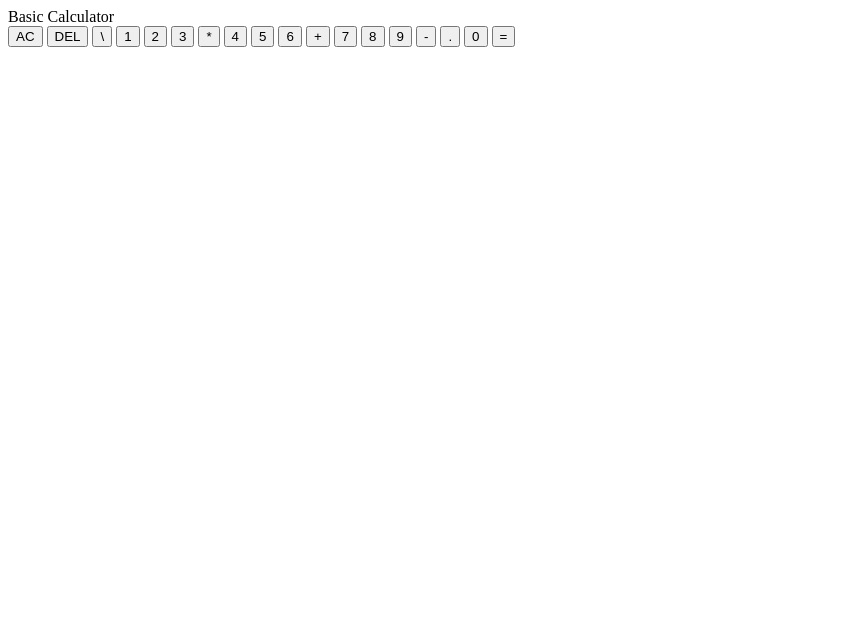
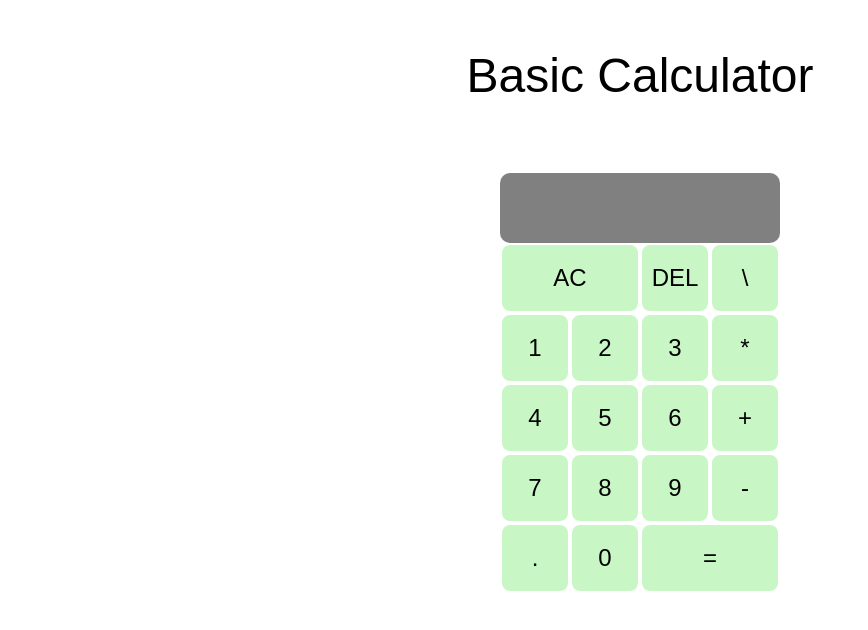
Before and after one commit to SobiahSelvarajah/sobiah-selvarajah-basic-calculator, a plain HTML site: page index.html in a window 1280 px wide. Shown: the whole page, without its empty margins (0-868 px from the left). Drawn offline with Linux system fonts and the light colour scheme.

Commit message:
main.css done

```diff
--- a/index.html
+++ b/index.html
@@ -20,7 +20,7 @@
                 <div class="calculator__previous-output"></div>
                 <div class="calculator__current-output"></div>
             </div>
-            <button class="calculator__buttons">AC</button>
+            <button class="calculator__buttons-big">AC</button>
             <button class="calculator__buttons">DEL</button>
             <button class="calculator__buttons">\</button>
             <button class="calculator__buttons">1</button>
@@ -37,7 +37,7 @@
             <button class="calculator__buttons">-</button>
             <button class="calculator__buttons">.</button>
             <button class="calculator__buttons">0</button>
-            <button class="calculator__buttons">=</button>
+            <button class="calculator__buttons-big">=</button>
         </main>
 
 
--- a/main.css
+++ b/main.css
@@ -0,0 +1,70 @@
+
+.calculator {
+    font-family: Arial, Helvetica, sans-serif;
+}
+
+.calculator__title-section {
+    display: flex;
+    justify-content: center;
+    padding: 2.5rem;
+}
+
+.calculator__title {
+    font-size: 3rem;
+}
+
+.calculator__container {
+    display: grid;
+    justify-content: center;
+    align-content: center;
+    min-height: 60vh;
+    grid-template-rows:
+        minmax(70px, auto)
+        repeat(5, 70px);
+    grid-template-columns: repeat(4, 70px);
+    border-radius: 10px;
+
+}
+
+.calculator__output {
+    display: flex;
+    justify-content: space-around;
+    align-items: flex-end;
+    flex-direction: column;
+    grid-column: 1 / -1;
+    border-radius: 10px;
+    background-color: grey;
+    padding: 10px;
+    color: rgba(255, 255, 255, 0.9);
+    word-wrap: break-word;
+    word-break: break-all;
+}
+
+.calculator__previous-output {
+    font-size: 1.2rem;
+
+}
+
+.calculator__current-output {
+    font-size: 2.5rem;
+}
+
+.calculator__buttons,
+.calculator__buttons-big {
+    font-size: 1.5rem;
+    border: 2px solid white;
+    border-radius: 10px;
+    cursor: pointer;
+    background-color: rgba(200, 247, 197, 1);
+
+
+}
+
+.calculator__buttons:hover,
+.calculator__buttons-big:hover {
+    background-color: rgba(255, 255, 255, 0.9);
+}
+
+.calculator__buttons-big {
+    grid-column: span 2;
+}
```
